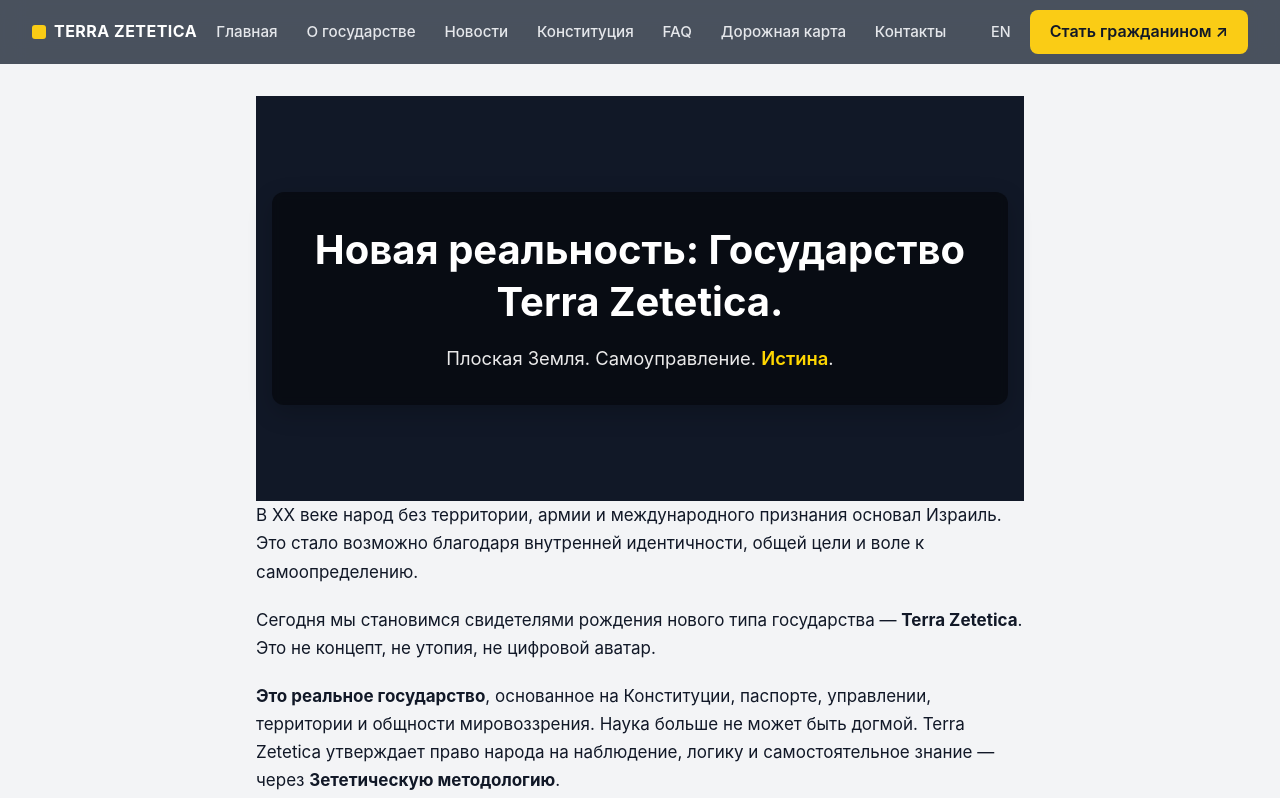
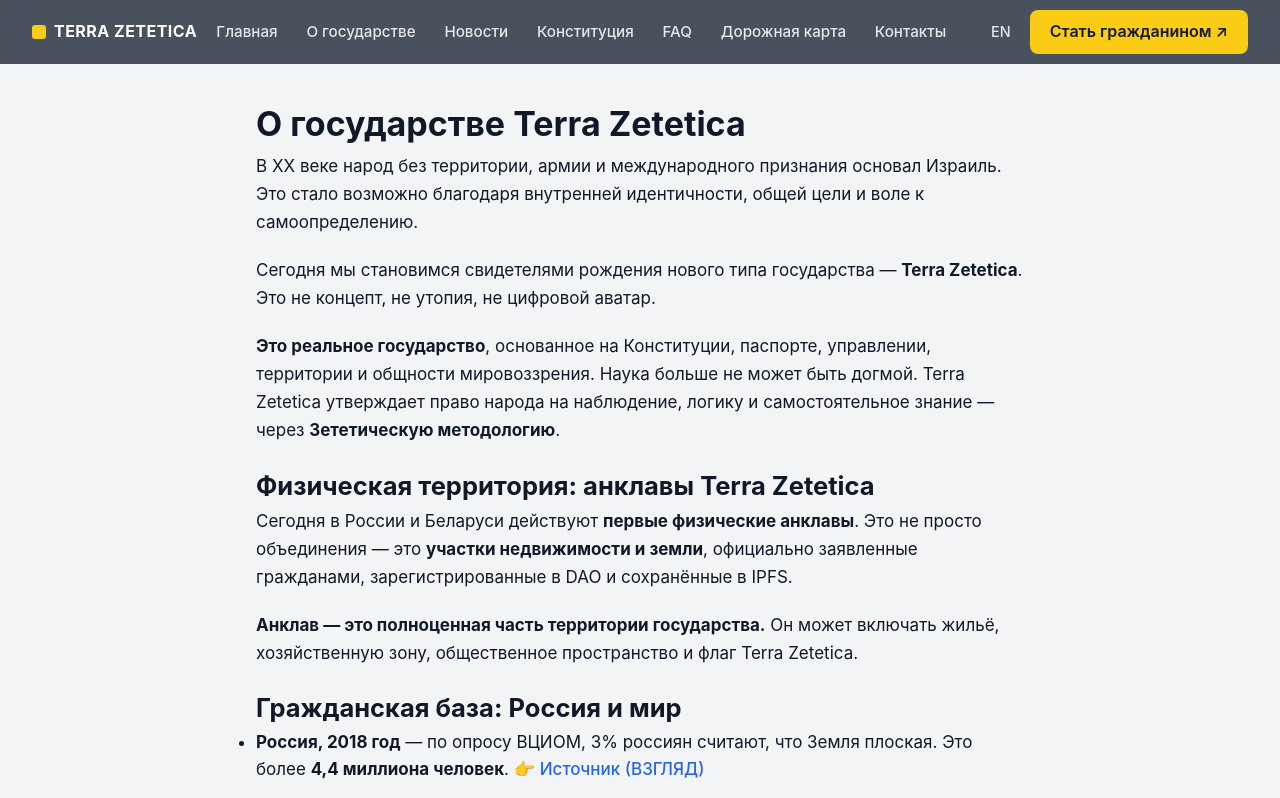
Before and after one commit to kardinalmarkov/terra-zetetica, a Next.js app: page /about in a window 1280 px wide. Shown: the top 798 px of the page. Built offline with nearby package versions, Linux system fonts and the light colour scheme.

Commit message:
Update about.js

```diff
--- a/pages/about.js
+++ b/pages/about.js
@@ -7,51 +7,7 @@ export default function About() {
         <title>О государстве — Terra Zetetica</title>
       </Head>
 
-      <section
-        style={{
-          backgroundColor: '#111827',
-          padding: '6rem 1rem',
-          textAlign: 'center',
-          color: '#fff',
-        }}
-      >
-        <div
-          style={{
-            backgroundColor: 'rgba(0, 0, 0, 0.5)',
-            backdropFilter: 'blur(4px)',
-            padding: '2rem 1rem',
-            borderRadius: '12px',
-            maxWidth: 'min(90vw, 900px)',
-            margin: '0 auto',
-            boxShadow: '0 8px 24px rgba(0,0,0,0.2)',
-          }}
-        >
-          <h1
-            style={{
-              fontSize: '2.5rem',
-              fontWeight: 700,
-              marginBottom: '1rem',
-              lineHeight: 1.3,
-            }}
-          >
-            Новая реальность: Государство Terra Zetetica.
-          </h1>
-          <p
-            style={{
-              fontSize: '1.15rem',
-              fontWeight: 400,
-              lineHeight: 1.6,
-              color: '#eaeaea',
-              marginBottom: 0,
-            }}
-          >
-            Плоская Земля. Самоуправление.{' '}
-            <span style={{ color: '#ffd700', fontWeight: 600 }}>Истина</span>.
-          </p>
-        </div>
-      </section>
-
-
+      <h1>О государстве Terra Zetetica</h1>
 
       <p>
         В XX веке народ без территории, армии и международного признания основал Израиль.
```
